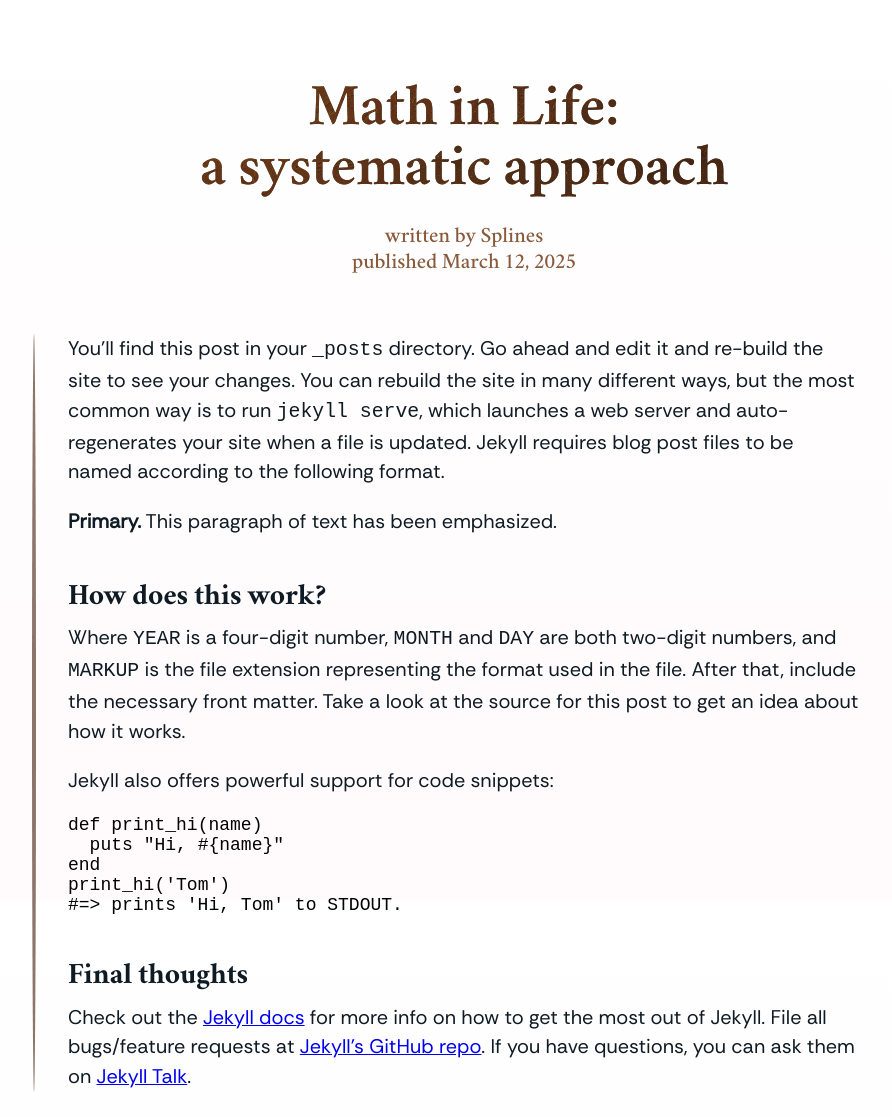
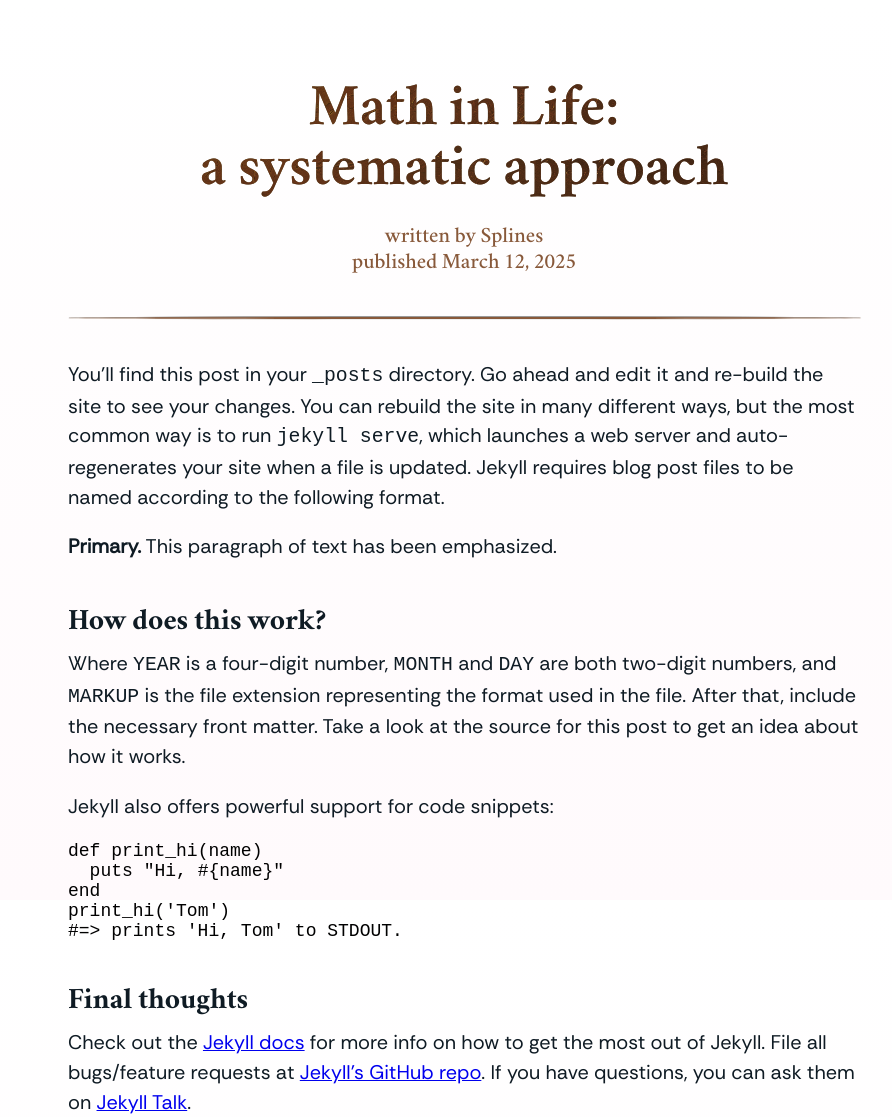
Before and after one commit to Splines/homepage, a Jekyll site: the page built from _posts/2025-03-11-welcome.md, in a window 1280 px wide. Shown: the whole page, without its empty margins (176-1068 px from the left). Built offline with Jekyll 4.4.1, drawn with Linux system fonts in a browser that asks for light colours; before the commit the page ends 1092 px from its top, so only the background shows below that.

Commit message:
Use horizontal ruler instead of vertical line

```diff
--- a/_layouts/page.html
+++ b/_layouts/page.html
@@ -26,7 +26,9 @@
             </p>
         </header>
 
-        <div class="content-width-line">
+        <hr class="header-content-separator">
+
+        <div>
             {{ content }}
         </div>
 
--- a/assets/css/page.scss
+++ b/assets/css/page.scss
@@ -13,7 +13,6 @@ article {
 header {
     margin-left: 2.3em;
     margin-right: 2.3em;
-    margin-bottom: 3.2em;
 
     text-align: center;
 
@@ -31,16 +30,12 @@ header {
     }
 }
 
-.content-width-line {
-    position: relative;
+.header-content-separator {
+    background-color: #88593a;
+    width: 100%;
+    height: 2px;
+    border-radius: 200%;
 
-    &:before {
-        content: "";
-        position: absolute;
-        left: -2em;
-        height: 100%;
-        width: 4px;
-        background-color: #563825ae;
-        border-radius: 200%;
-    }
+    margin-top: 2.2em;
+    margin-bottom: 2.2em;
 }
```
